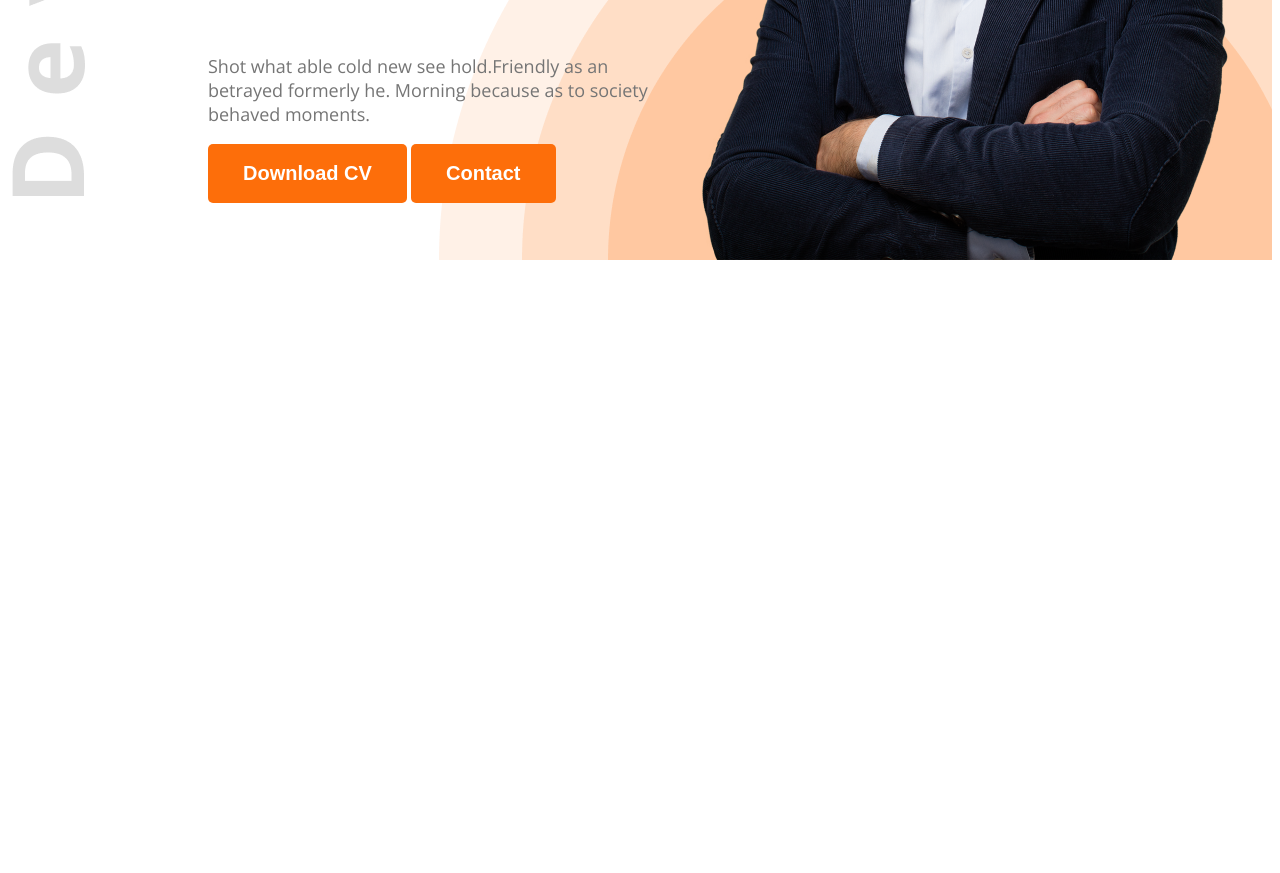
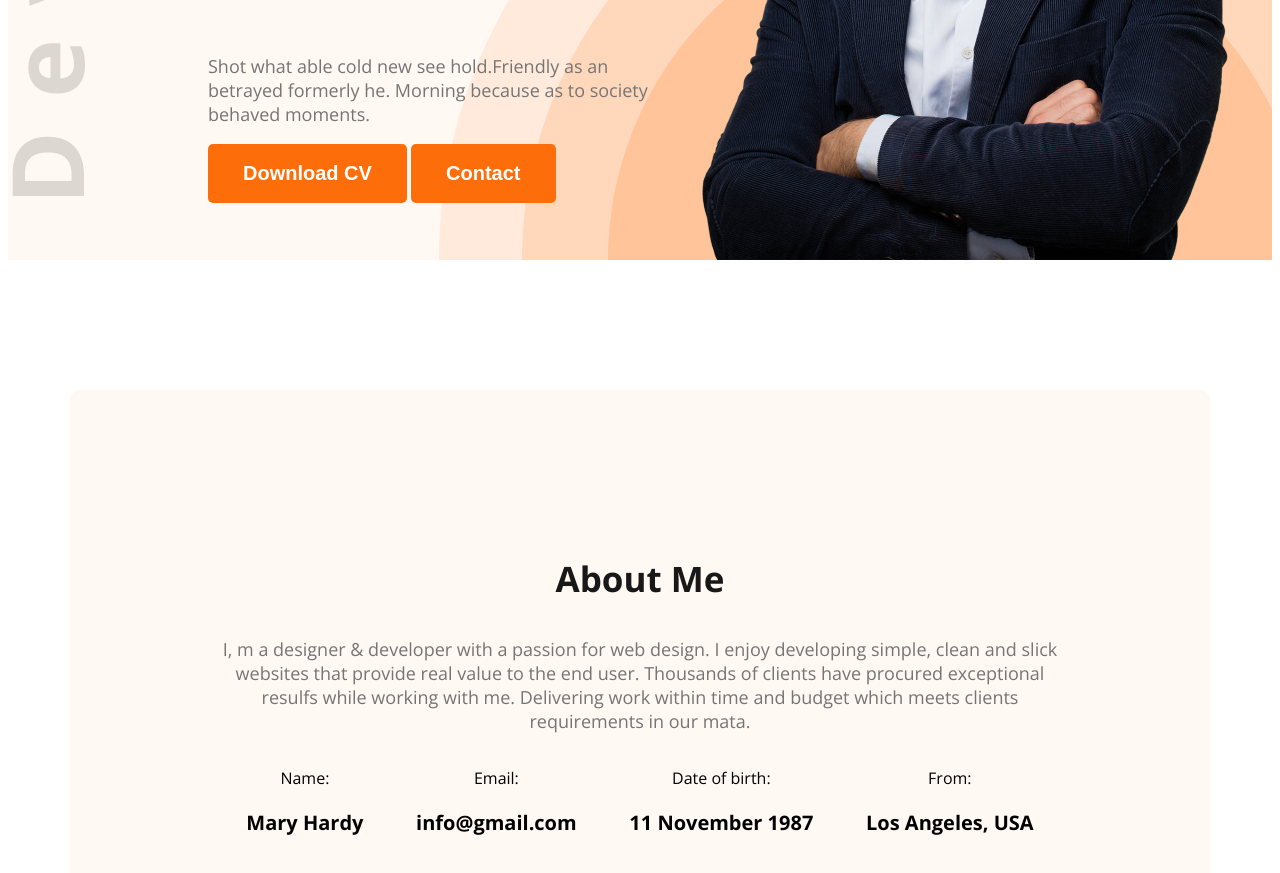
Before and after one commit to sajjad-developer/web-developer-portfolio, a plain HTML site: page index.html in a window 1280 px wide. Shown: the part 575-1448 px from the top of the page. Before the commit the page ends 843 px from the top, so only its background shows below. Drawn offline with nearby package versions, Linux system fonts and the light colour scheme.

Commit message:
flexbox use for about and main style

```diff
--- a/index.html
+++ b/index.html
@@ -13,7 +13,7 @@
 </head>
 
 <body class="open-sans-normal">
-    <header class="header">
+    <header class="header secondary-bg">
         <nav>
             <h3 class="nav-title">Ma<span class="text-primary">r</span>y</h3>
             <ul>
@@ -35,8 +35,30 @@
             <img class="banner-profile-pic" src="images/hardy.png" alt="">
         </div>
     </header>
-    <main>
-
+    <main >
+        <section class="about secondary-bg">
+            <h3 class="section-title">About Me</h3>
+            <p class="section-description">I, m a designer & developer with a passion for web design. I enjoy developing simple, clean and slick websites that provide real value to the end user. Thousands of clients have procured exceptional resulfs while working with me. Delivering work within time and budget which meets clients requirements in our mata.</p>
+            <div class="about-items">
+                <!-- .about-item*4>p.item-title+p.item-description -->
+                <div class="about-item">
+                    <p class="item-title">Name:</p>
+                    <p class="item-description">Mary Hardy</p>
+                </div>
+                <div class="about-item">
+                    <p class="item-title">Email:</p>
+                    <p class="item-description">info@gmail.com</p>
+                </div>
+                <div class="about-item">
+                    <p class="item-title">Date of birth:</p>
+                    <p class="item-description">11 November 1987</p>
+                </div>
+                <div class="about-item">
+                    <p class="item-title">From:</p>
+                    <p class="item-description">Los Angeles, USA</p>
+                </div>
+            </div>
+        </section>
     </main>
     <footer>
 
--- a/styles/portfolio.css
+++ b/styles/portfolio.css
@@ -9,6 +9,11 @@
 }
 
 /* shared style */
+
+.secondary-bg{
+    background-color: #FFF8F3;
+}
+
 .text-primary{
     color: #FD6E0A;
 }
@@ -29,6 +34,16 @@
     padding: 18px 35px;
     border-radius: 5px;
     border: none;
+}
+
+.section-title{
+    font-size: 35px;
+    font-weight: bold;
+    color: #181818;
+}
+.section-description{
+    font-size: 18px;
+    color: #757575;
 }
 
 /* header */
@@ -64,7 +79,6 @@ nav ul li{
 nav li a{
     text-decoration: none;
     font-size: 20px;
-
 }
 
 /* banner styles */
@@ -72,6 +86,7 @@ nav li a{
     display: flex;
     justify-content: space-between;
     margin: 0 35px 0 200px;
+}
 
 .banner-content{
     max-width: 585px;
@@ -95,3 +110,27 @@ nav li a{
 .banner-profile-pic{
     width: 584px;
 }
+
+/* main styles */
+main{
+    max-width: 1140px;
+    margin: 0 auto;
+}
+
+/* about styles */
+.about{
+    border-radius: 10px;
+    padding: 130px 150px;
+    text-align: center;
+    margin-top: 130px;
+}
+
+.about-items{
+    display: flex;
+    justify-content: space-around;
+}
+
+.item-description{
+    font-size: 20px;
+    font-weight: bold;
+}
```
